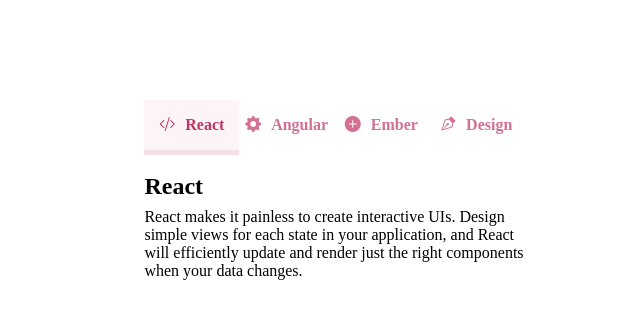
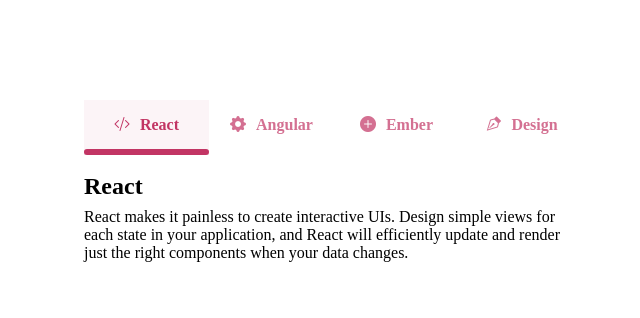
Before and after one commit to Danghieu02072000/Tabs__Js, a plain HTML site: page index.html in a window 1280 px wide. Shown: the whole page, without its empty margins (306-946 px from the left). Drawn offline with nearby package versions, Linux system fonts and the light colour scheme.

Commit message:
done tabs

```diff
--- a/main.js
+++ b/main.js
@@ -1,10 +1,19 @@
 const listItem = document.querySelectorAll('.tab__item');
 const listContent = document.querySelectorAll('.tab__content');
+const line = document.querySelector('.line');
+var activeItem = document.querySelector('.tab__item.active');
+line.style.left = activeItem.offsetLeft + 'px';
+line.style.width = activeItem.offsetWidth + 'px';
 listItem.forEach(function(item, index){
     var contentActive = listContent[index];
     item.onclick = function() {
+
+        line.style.left = this.offsetLeft + 'px';
+        line.style.width = this.offsetWidth + 'px';
+
         document.querySelector('.tab__item.active').classList.remove('active')
         document.querySelector('.tab__content.active').classList.remove('active')
+
         this.classList.add('active');
         contentActive.classList.add('active')
     }
--- a/style.css
+++ b/style.css
@@ -1,5 +1,5 @@
 .tab__wrapper {
-    width: 30%;
+    max-width: 500px;
     margin: 0 auto;
     margin-top: 100px;
     display: flex;
```
